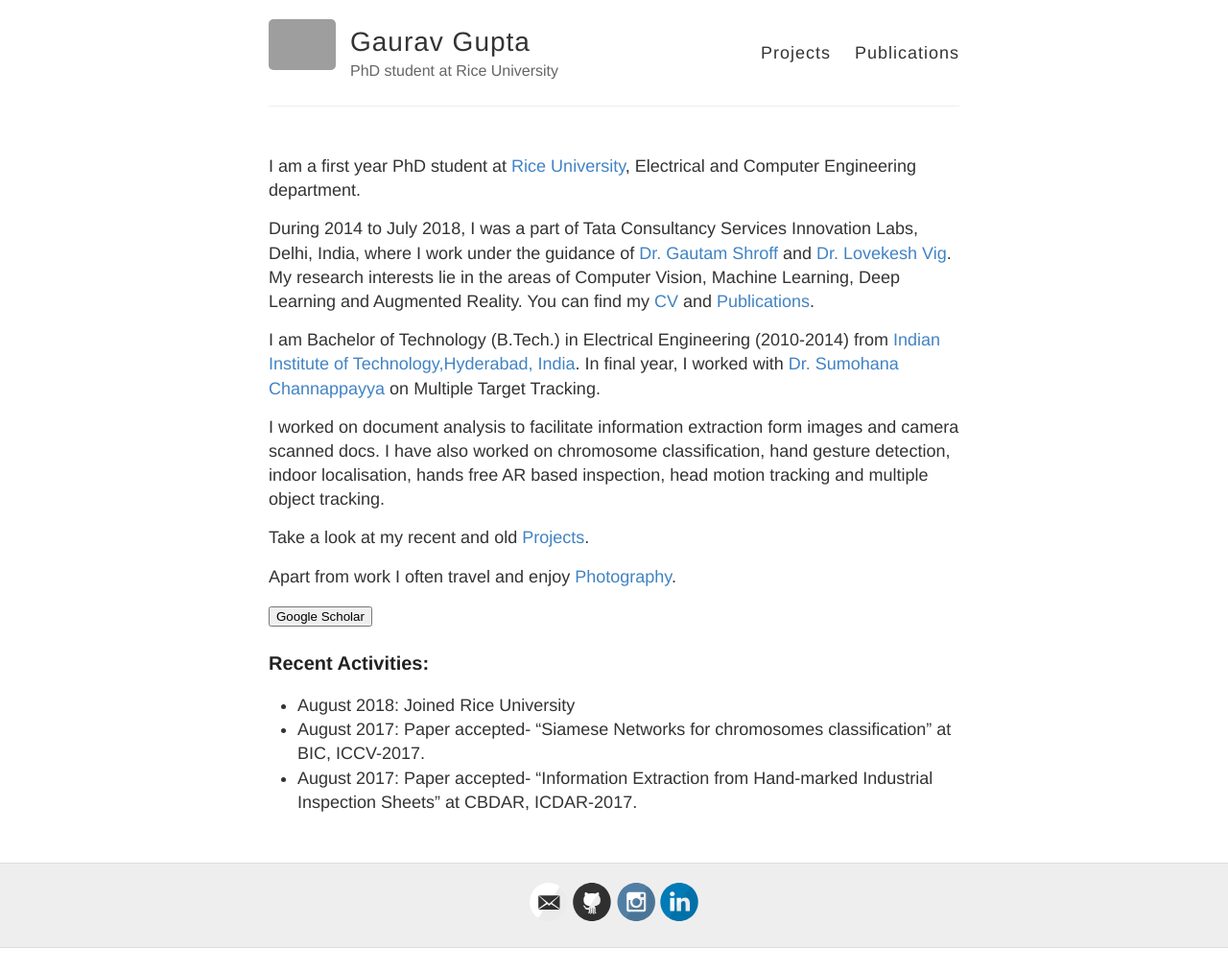
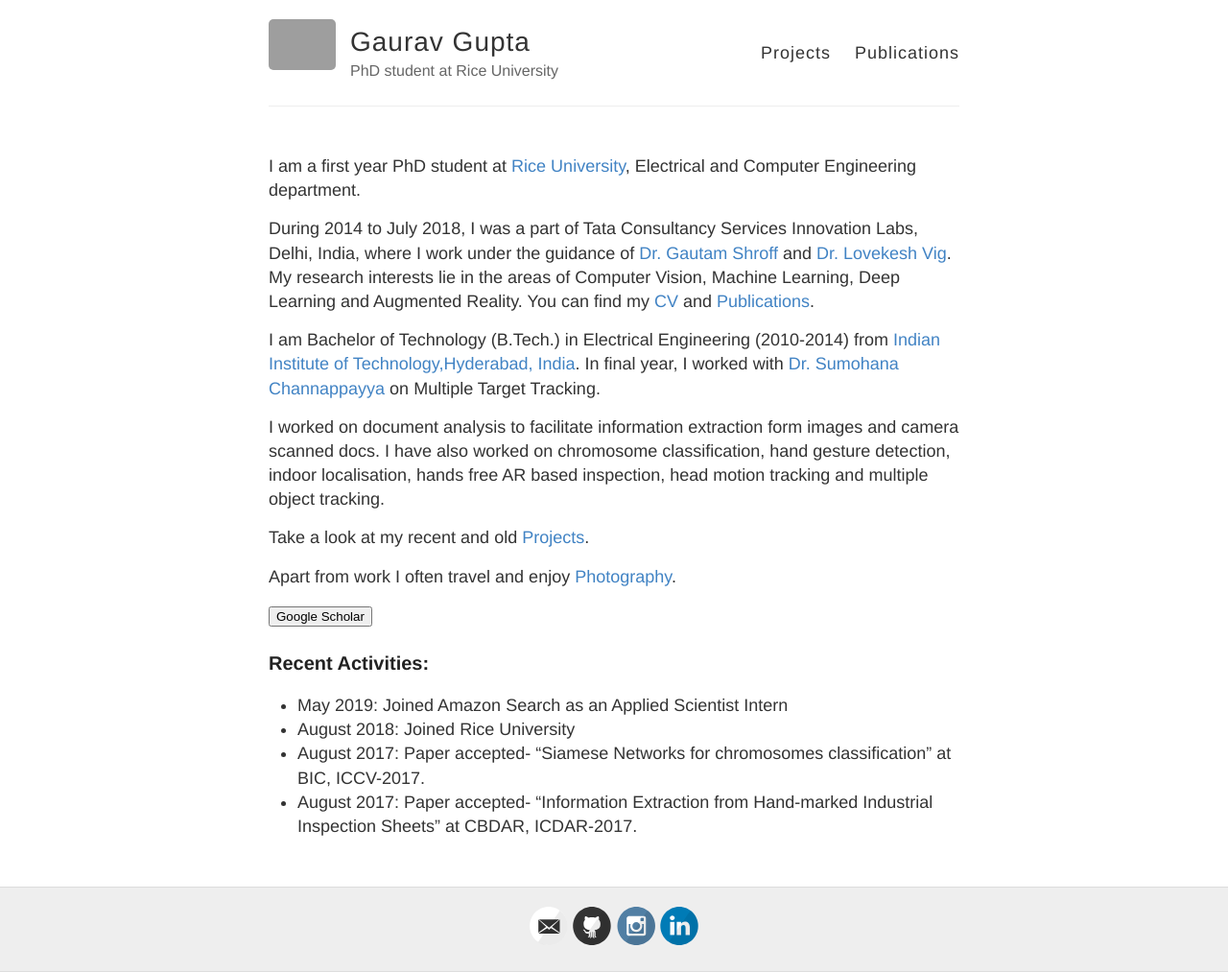
Before and after one commit to gaurav16gupta/gaurav16gupta.github.io, a Jekyll site: the page built from index.md, in a window 1280 px wide. Shown: the whole page at 96% size. Built offline with Jekyll 4.4.1, drawn with Linux system fonts in a browser that asks for light colours; before the commit the page ends 988 px from its top, so only the background shows below that; grey boxes are pictures that could not be loaded.

Commit message:
Update index.md

```diff
--- a/index.md
+++ b/index.md
@@ -20,6 +20,7 @@ Apart from work I often travel and enjoy [Photography](https://500px.com/gaurav1
 </form>
 
 ### Recent Activities:
+* May 2019: Joined Amazon Search as an Applied Scientist Intern
 * August 2018: Joined Rice University
 * August 2017: Paper accepted- "Siamese Networks for chromosomes classification" at BIC, ICCV-2017.
 * August 2017: Paper accepted- "Information Extraction from Hand-marked Industrial Inspection Sheets" at CBDAR, ICDAR-2017.
```
